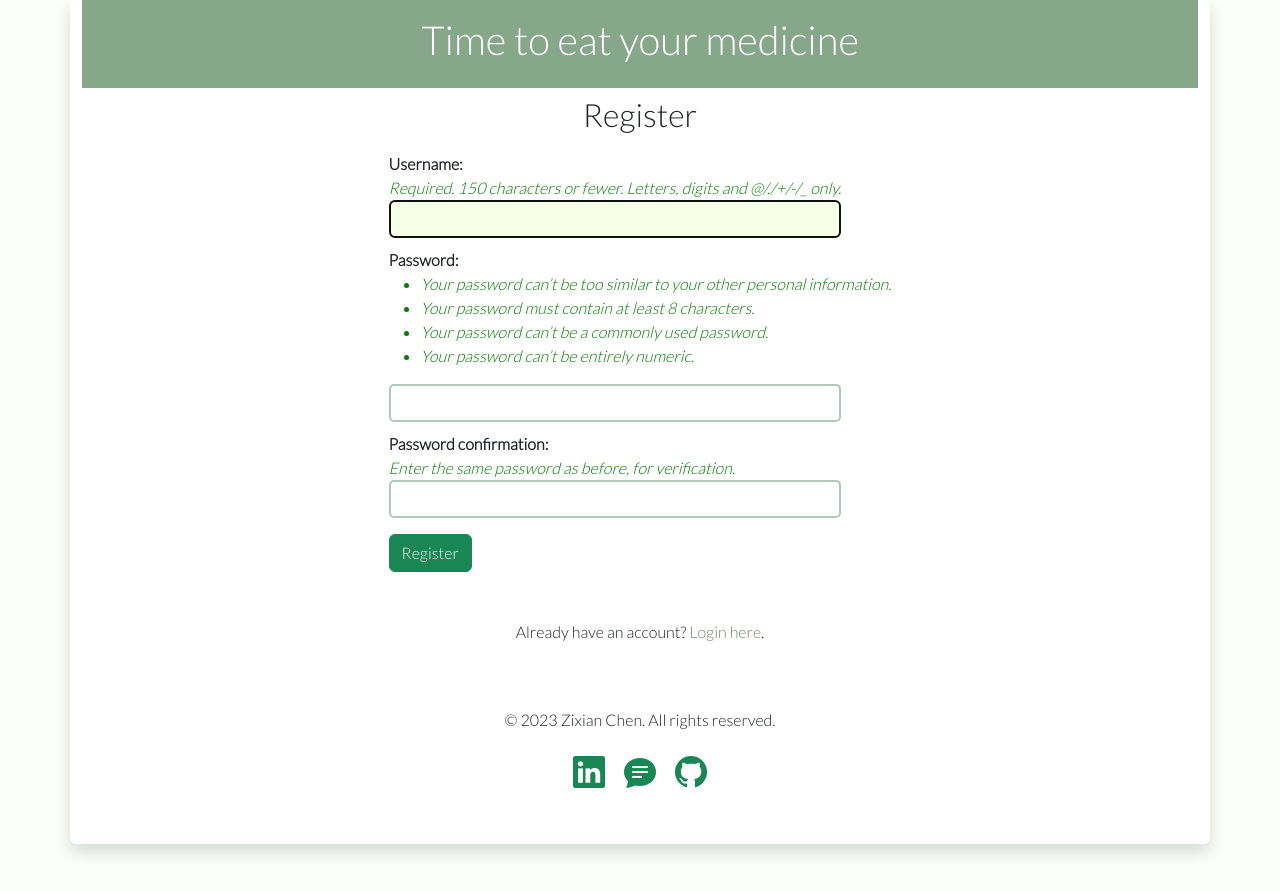
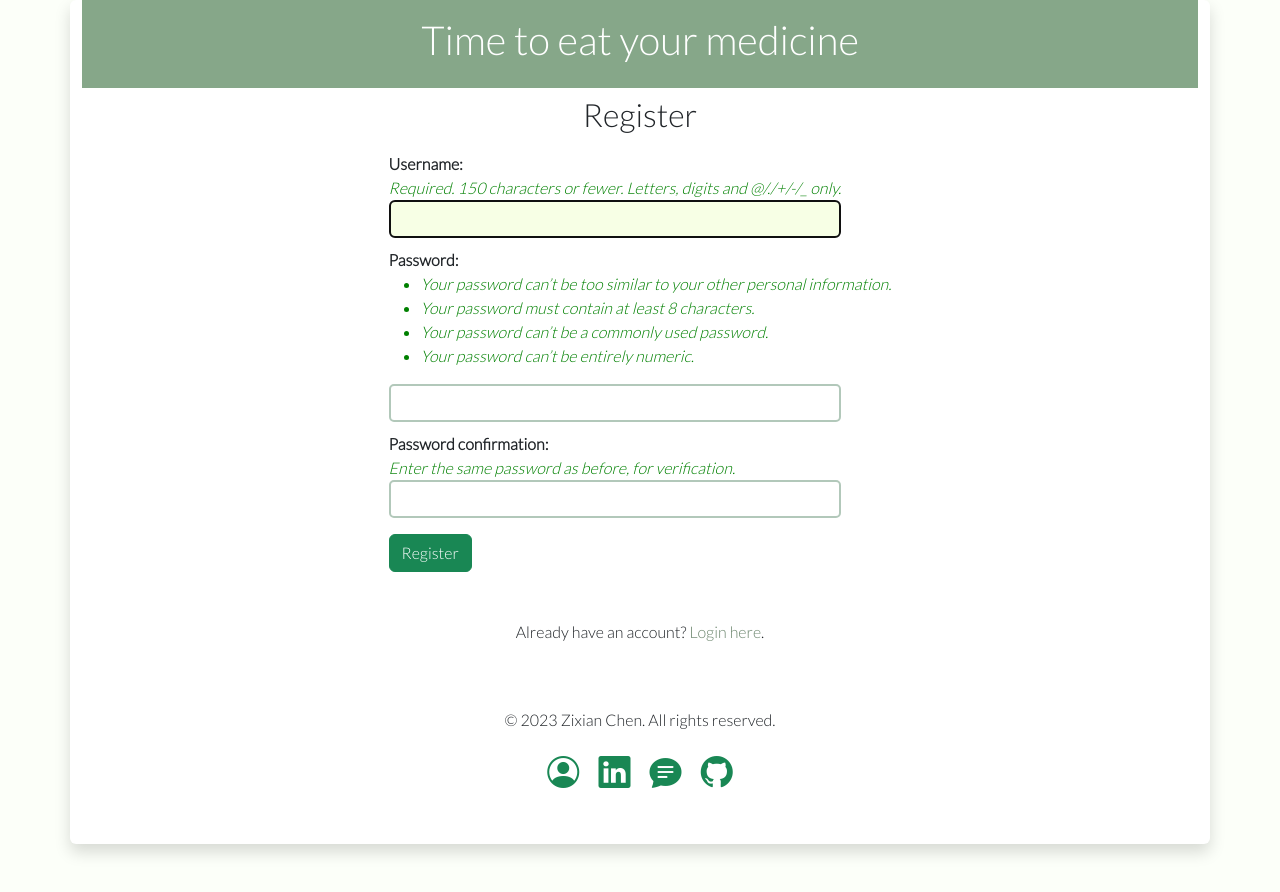
Before and after one commit to zachczx/eatyourmeds, a Django app: page /eatyourmeds/register/ in a window 1280 px wide. Run offline with Django 4.2, Linux system fonts and the light colour scheme.

Commit message:
Update _footer.html

```diff
--- a/templates/trackerapp/_footer.html
+++ b/templates/trackerapp/_footer.html
@@ -2,6 +2,7 @@
     <div class="row">
         <div class="footer">
             <p>© 2023 Zixian Chen. All rights reserved.</p>
+            <a href="{% url 'aboutme:home' %}" class="text-success" style="margin-right: 1em"><i class="bi bi-person-circle"></i></a>
             <a href="https://www.linkedin.com/in/zixianchen/" class="text-success" style="margin-right: 1em"><i class="bi bi-linkedin"></i></a>
             <a href="https://btonomics.com/" class="text-success" style="margin-right: 1em"><i class="bi bi-chat-text-fill"></i></a>
             <a href="https://github.com/zachczx" class="text-success"><i class="bi bi-github"></i></a>
```
